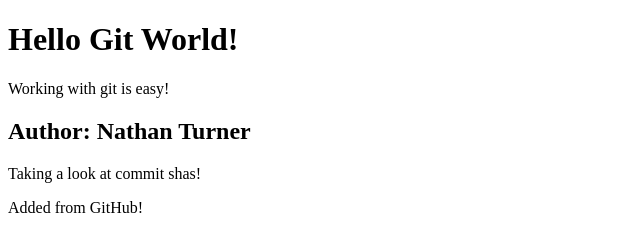
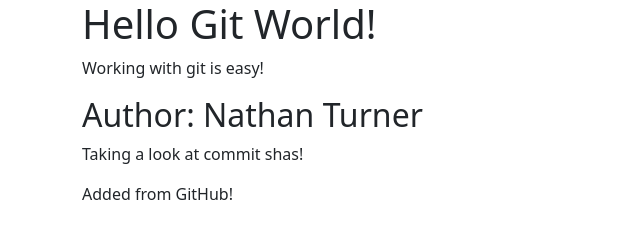
Before and after one commit to Nathan-Turner-IBM/GitGithubMasterClass, a plain HTML site: page index.html in a window 1280 px wide. Shown: the whole page, without its empty margins (0-640 px from the left). Drawn offline with nearby package versions, Linux system fonts and the light colour scheme.

Commit message:
Add margin

```diff
--- a/index.html
+++ b/index.html
@@ -1,6 +1,9 @@
 <!DOCTYPE html>
 <html>
+
+    <link href="https://cdn.jsdelivr.net/npm/bootstrap@5.2.0/dist/css/bootstrap.min.css" rel="stylesheet" integrity="sha384-gH2yIJqKdNHPEq0n4Mqa/HGKIhSkIHeL5AyhkYV8i59U5AR6csBvApHHNl/vI1Bx" crossorigin="anonymous">
     <body>
+        <div class="container">
             <h1>Hello Git World!</h1>
 
             <div>
@@ -18,5 +21,6 @@
             </div>
 
             <!--some comments-->
+    </div>
     </body>
 </html>
```
Lines whose indentation alone changed are shown as unchanged.
